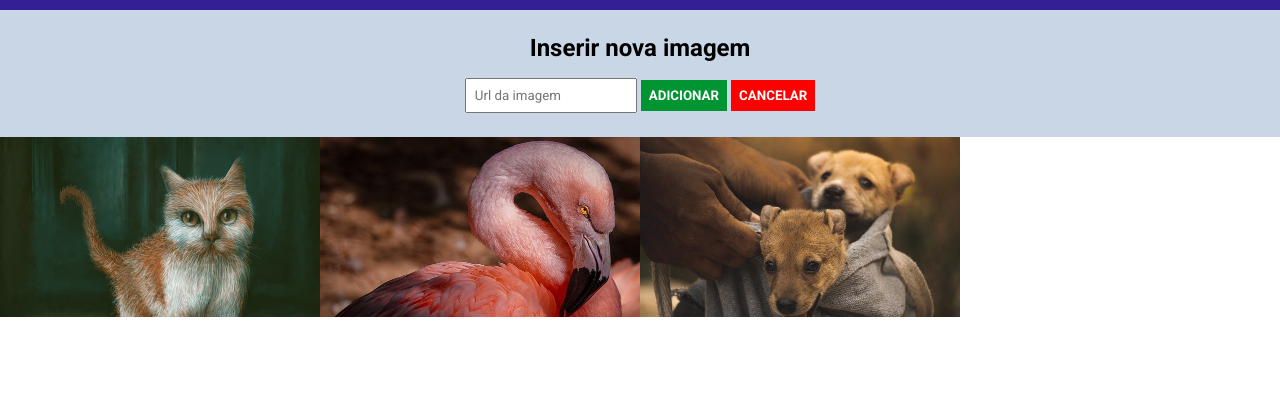
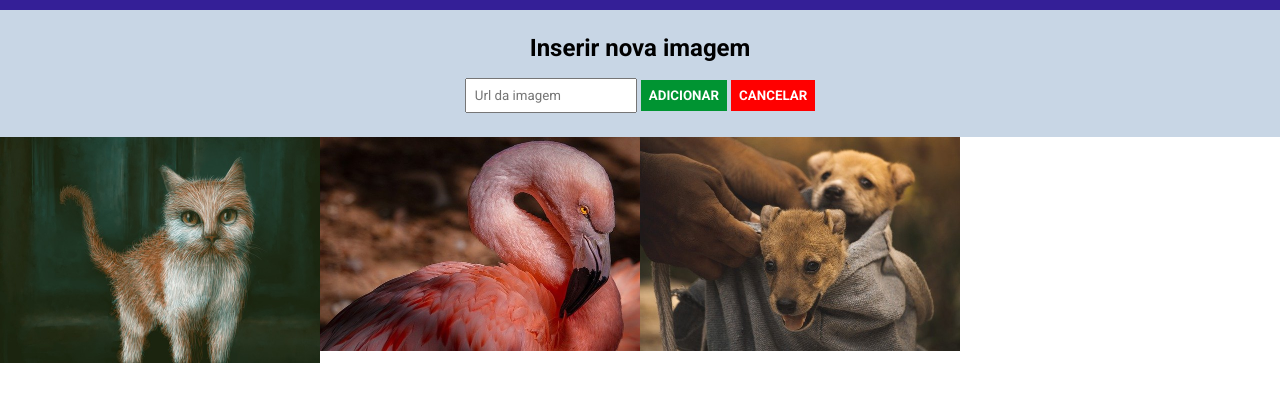
Before and after one commit to Diegopkj-d/jquery-galeria-fotos, a plain HTML site: page index.html in a window 1280 px wide. Shown: the part 76-478 px from the top of the page. Drawn offline with nearby package versions, Linux system fonts and the light colour scheme.

Commit message:
max-height 280px

```diff
--- a/main.css
+++ b/main.css
@@ -56,7 +56,7 @@ ul li {
     max-width: 25%;
     list-style: none;
     position: relative;
-    max-height: 180px;
+    max-height: 280px;
     overflow-y: hidden;
 }
 
```
